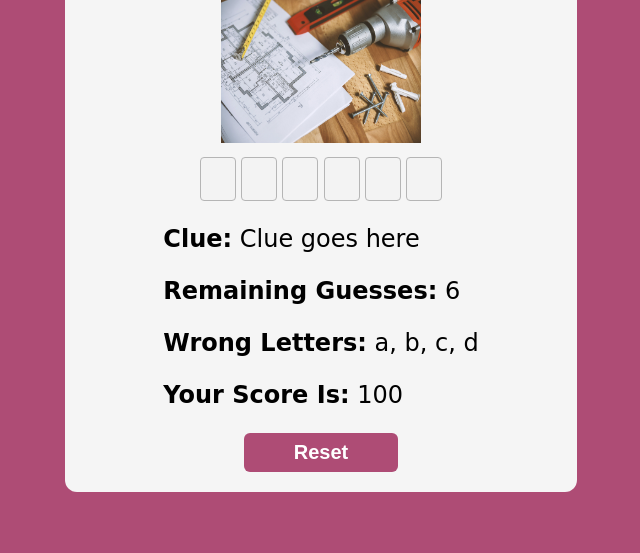
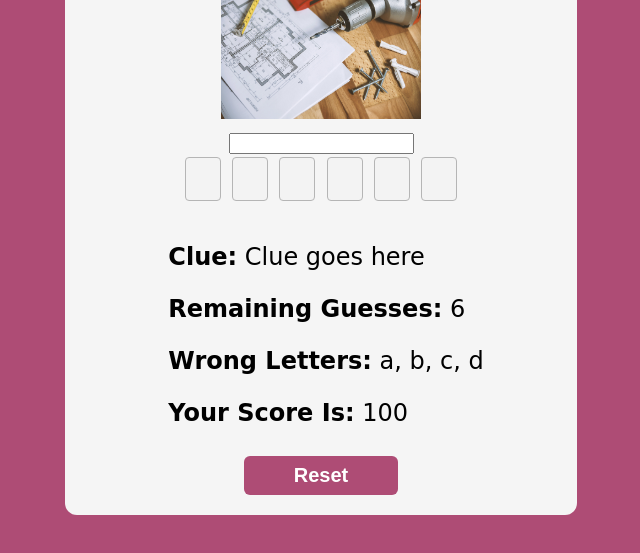
Before and after one commit to CassV22/GuessingGame, a website: page index.html in a window 1280 px wide. Shown: the part 215-768 px from the top of the page, without its empty margins (319-959 px from the left). Drawn offline with Linux system fonts and the light colour scheme; a web font is replaced by a local one.

Commit message:
Updated files; typing input added but not yet hidden

```diff
--- a/index.html
+++ b/index.html
@@ -15,6 +15,8 @@
             <div class="img-container">
                 <img src="./images/starterImg.jpg" alt="Image of clue" id="clueImg">
             </div>
+            <!--Need this input as a way to collect/caputure user input; will later hide-->
+            <input type="text" class="typing-input" maxlength="1">
             <!--container for guess boxes-->
             <div class="inputs">
                 <input type="text" disabled>
@@ -26,15 +28,16 @@
             </div>
             <!--container for info; clue, number of remaining guesses, score, guesses-->
             <div class="info">
-                <p class="clue details"><b>Clue:</b> <span>Clue goes here</span></p>
-                <p class="guesses details"><b>Remaining Guesses:</b> <span>6</span></p>
-                <p class="wrongLetters details"><b>Wrong Letters:</b> <span>a, b, c, d</span></p>
-                <p class="score details"><b>Your Score Is:</b> <span>100</span></p>
+                <p class="clue details"><b>Clue:</b> <span id="clue">Clue goes here</span></p>
+                <p class="guesses details"><b>Remaining Guesses:</b> <span id="guesses">6</span></p>
+                <p class="wrongLetters details"><b>Wrong Letters:</b> <span id="wrong">a, b, c, d</span></p>
+                <p class="score details"><b>Your Score Is:</b> <span id="score">100</span></p>
             </div>
             <button id="resetBtn">Reset</button>
         </div>
 
         <script src="script.js"></script>
+        <script src="data.js"></script>
     </body>
 
 
--- a/styles.css
+++ b/styles.css
@@ -34,15 +34,20 @@
 .inputs input {
     width: 30px;
     height: 40px;
+    margin: 3px;
     border-radius: 4px;
     border: 1px solid #b5b5b5;
     background-color: none;
     text-align: center;
     color: #AE4C75;
+    font-size: 18px;
+    font-weight: bold;
 }
 
 .info {
     font-size: 24px;
+    width: fit-content;
+    padding: 15px 5px 5px 15px;
 }
 
 #resetBtn {
```
